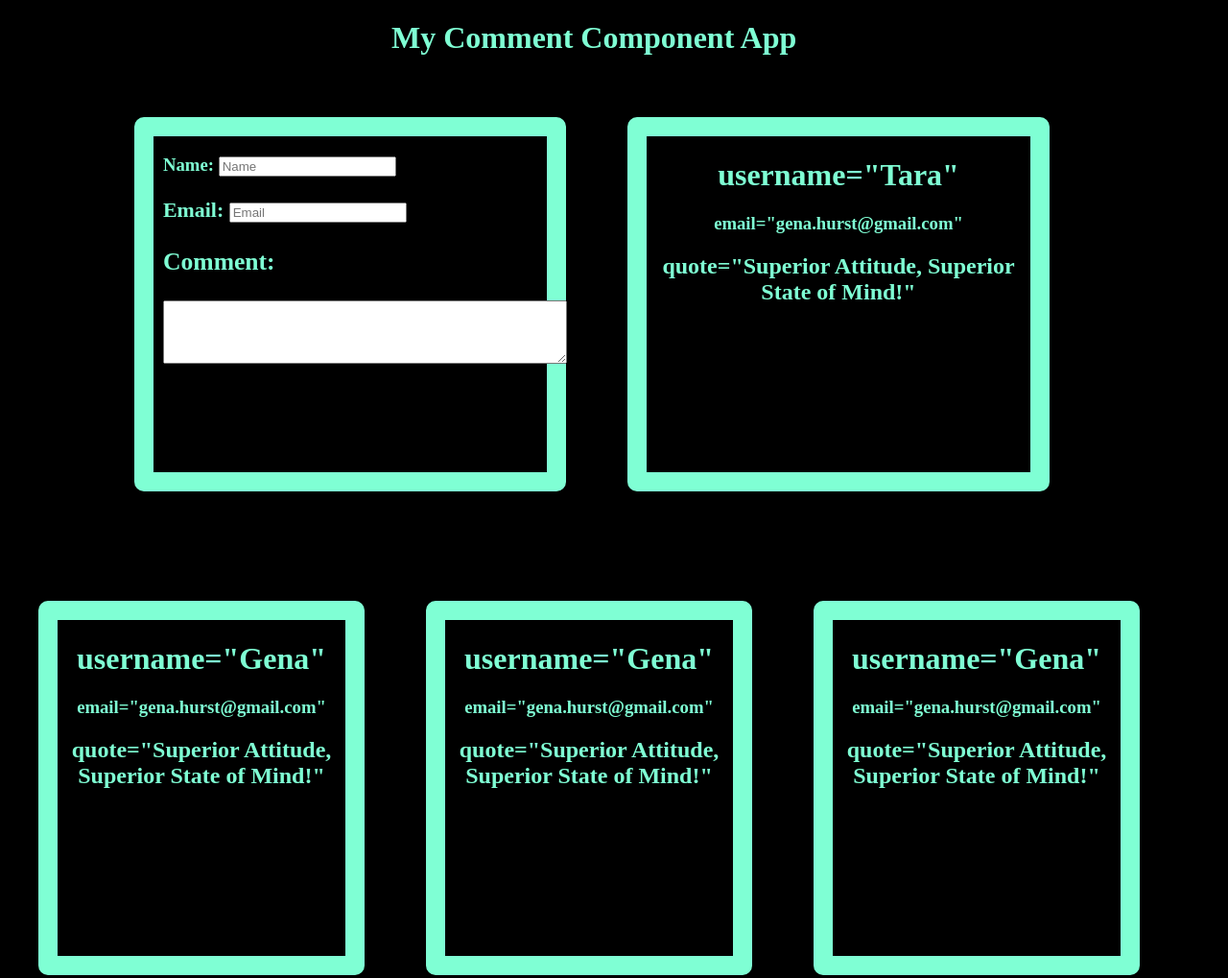
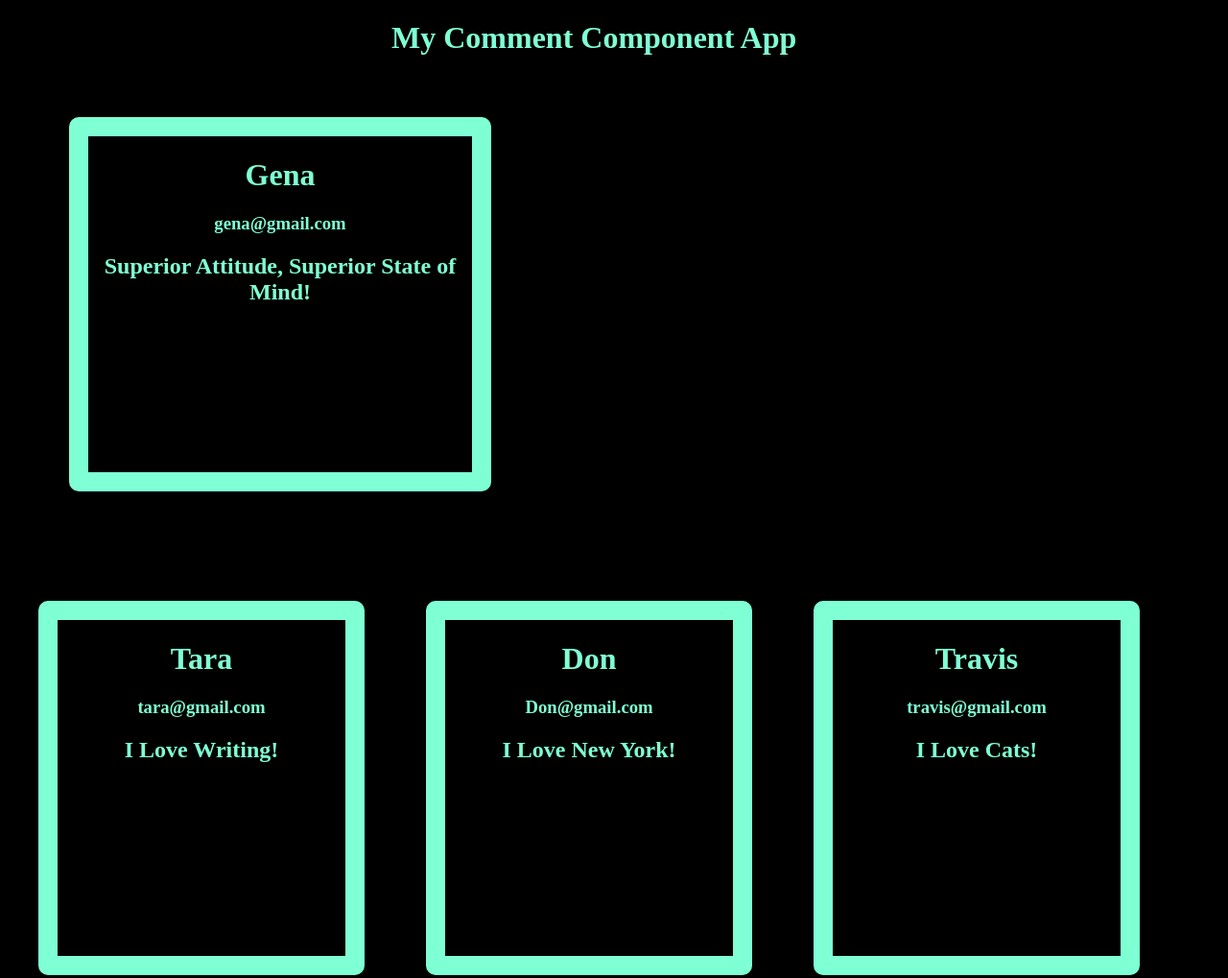
Before and after one commit to imelynn/Static-Custom-Component, a website built with Vite: page index.html in a window 1280 px wide. Shown: the whole page at 96% size. Built offline with nearby package versions, Linux system fonts and the light colour scheme.

Commit message:
Add files via upload
Removed the form and added static custom comments!

```diff
--- a/index.html
+++ b/index.html
@@ -20,25 +20,25 @@
         </!-->
 
         <div class = "result-grid" id = "result-grid">
-          <div class="inputinfo">
+          <!--<div class="inputinfo">
             <form id="forminput">
-            <label for="nameinput"><h3><span>Name: </span></label>
+            <label for="nameinput"><h3><span>Name: </span></h3></label>
             <input type="text" id="text" class="text" name="text" placeholder="Name" required><br>
-            <label for="emailinput"><h3><span>Email: </span></label>
+            <label for="emailinput"><h3><span>Email: </span></h3></label>
             <input type="email" id="email" class="email" name="email" placeholder="Email" required>
             <label for="commentinput"><h3>Comment:</h3></label>
             <textarea type="comment" id="comment" class="comment" name="comment" cols="50" rows="4" required>
             </textarea>
-          </form></div>
+          </form></div><!-->
 
 
 
       <!--userdetails= '{"username":"Gena", "email": "gena.hurst@gmail.com", "title": "Professional Life Coach"}<!-->
         <div id=firstcomp>
         <helloworld212-element>
-        <h1>username="Tara"</h1>
-        <h3>email="gena.hurst@gmail.com"</h3>
-        <h2>quote="Superior Attitude, Superior State of Mind!"</h2>
+        <h1>Gena</h1>
+        <h3>gena@gmail.com</h3>
+        <h2>Superior Attitude, Superior State of Mind!</h2>
       </helloworld212-element>
 
       </div>
@@ -46,28 +46,28 @@
 <div id="tempholder">
       <div id=comcomp>
         <helloworld212-element>
-        <h1>username="Gena"</h1>
-        <h3>email="gena.hurst@gmail.com"</h3>
-        <h2>quote="Superior Attitude, Superior State of Mind!"</h2>
+          <h1>Tara</h1>
+          <h3>tara@gmail.com</h3>
+          <h2>I Love Writing!</h2>
       </helloworld212-element>
 </div>
       <div id=comcomp>
         <helloworld212-element>
-        <h1>username="Gena"</h1>
-        <h3>email="gena.hurst@gmail.com"</h3>
-        <h2>quote="Superior Attitude, Superior State of Mind!"</h2>
+          <h1>Don</h1>
+          <h3>Don@gmail.com</h3>
+          <h2>I Love New York!</h2>
       </helloworld212-element>
 </div>
       <div id=comcomp>
         <helloworld212-element>
-        <h1>username="Gena"</h1>
-        <h3>email="gena.hurst@gmail.com"</h3>
-        <h2>quote="Superior Attitude, Superior State of Mind!"</h2>
+          <h1>Travis</h1>
+          <h3>travis@gmail.com</h3>
+          <h2>I Love Cats!</h2>
       </helloworld212-element>
 
       </div>
 
       </div>
       </div>
-
+    </body>
 </html>
--- a/package.json
+++ b/package.json
@@ -1,5 +1,5 @@
 {
-  "name": "com_comp",
+  "name": "staticcomcomp",
   "private": true,
   "version": "0.0.0",
   "type": "module",
@@ -10,5 +10,9 @@
   },
   "devDependencies": {
     "vite": "^3.0.0"
+  },
+  "dependencies": {
+    "eslint": "^8.21.0",
+    "prettier": "^2.7.1"
   }
 }
```
Also changed, not shown: main.js (line endings or trailing spaces), style.css (indentation only), 1 other file.
